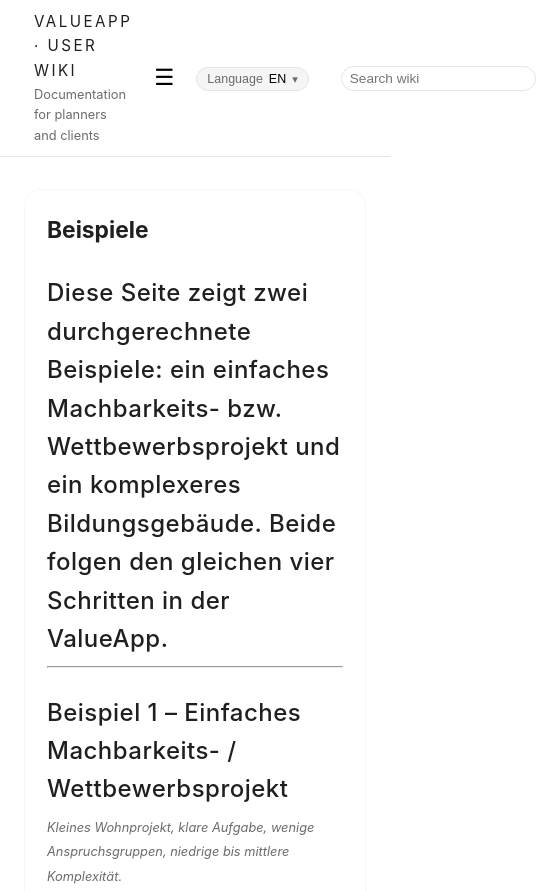
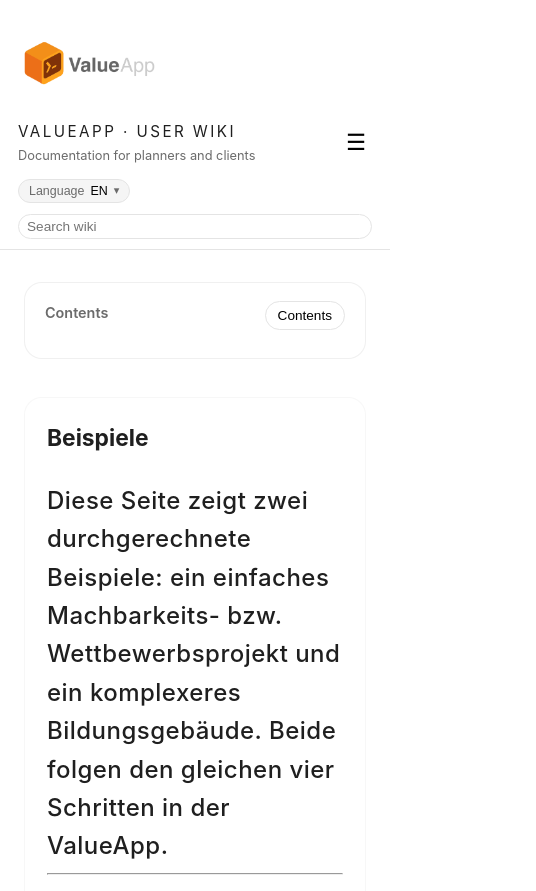
Before and after one commit to a-r-c-experts/valueapp-website, a website with bundled scripts: page wiki/de/examples.html in a window 390 px wide. Shown: the top 891 px of the page, 536 px wide, since content can reach past the window. Built offline with nearby package versions, Linux system fonts and the light colour scheme.

Commit message:
fix: toc css mobile

```diff
--- a/styles.css
+++ b/styles.css
@@ -1026,9 +1026,14 @@ nav.main-nav a.active {
 }
 
 /* ---------- MOBILE BEHAVIOUR ---------- */
+@media (max-width: 900px) {
+  /* the TOC container stays visible so the button is visible */
+  .wiki-toc {
+    display: block;
+    margin-bottom: 14px;
+    position: static;
+  }
 
-@media (max-width: 900px) {
-  /* show toggle, hide ToC by default */
   .wiki-toc-toggle {
     display: inline-flex;
     align-items: center;
@@ -1039,15 +1044,55 @@ nav.main-nav a.active {
     font-size: 0.85rem;
     background: #ffffff;
     cursor: pointer;
-    margin-top: 0;
   }
 
-  .wiki-toc {
+  /* hide list by default */
+  .wiki-toc-list {
     display: none;
-    margin-top: 12px;
+    margin-top: 10px;
   }
 
-  .wiki-toc.is-open {
+  /* show list when open */
+  .wiki-toc.is-open .wiki-toc-list {
     display: block;
   }
 }
+
+@media (max-width: 900px) {
+  .top-bar {
+    flex-wrap: wrap;
+    gap: 10px;
+  }
+
+  /* keep logo + brand on first row, let the burger stay right */
+  .brand-logo-link {
+    order: 1;
+  }
+  .brand-text-only {
+    order: 2;
+    flex: 1 1 auto;
+    min-width: 160px;
+  }
+  #mobileNavToggle {
+    order: 3;
+    margin-left: auto;
+  }
+
+  /* second row: language switcher full width */
+  .lang-switcher {
+    order: 4;
+    width: 100%;
+  }
+
+  /* third row: search full width */
+  .wiki-search {
+    order: 5;
+    width: 100%;
+    margin-left: 0;
+  }
+
+  .wiki-search input[type="search"] {
+    width: 100%;
+    min-width: 0;
+  }
+}
```
